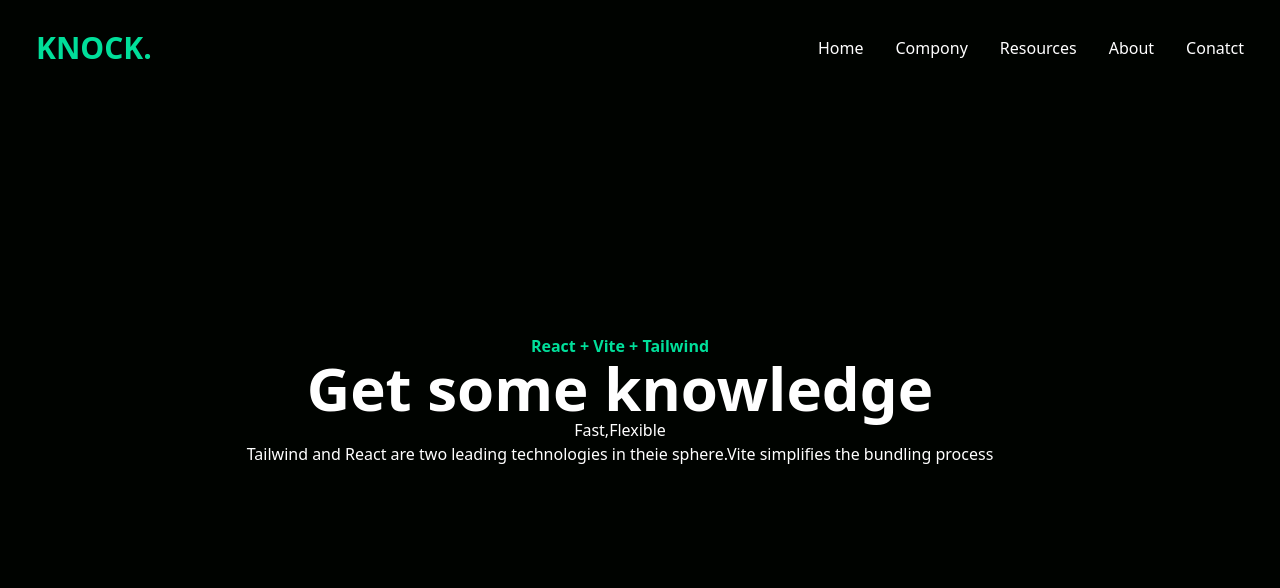
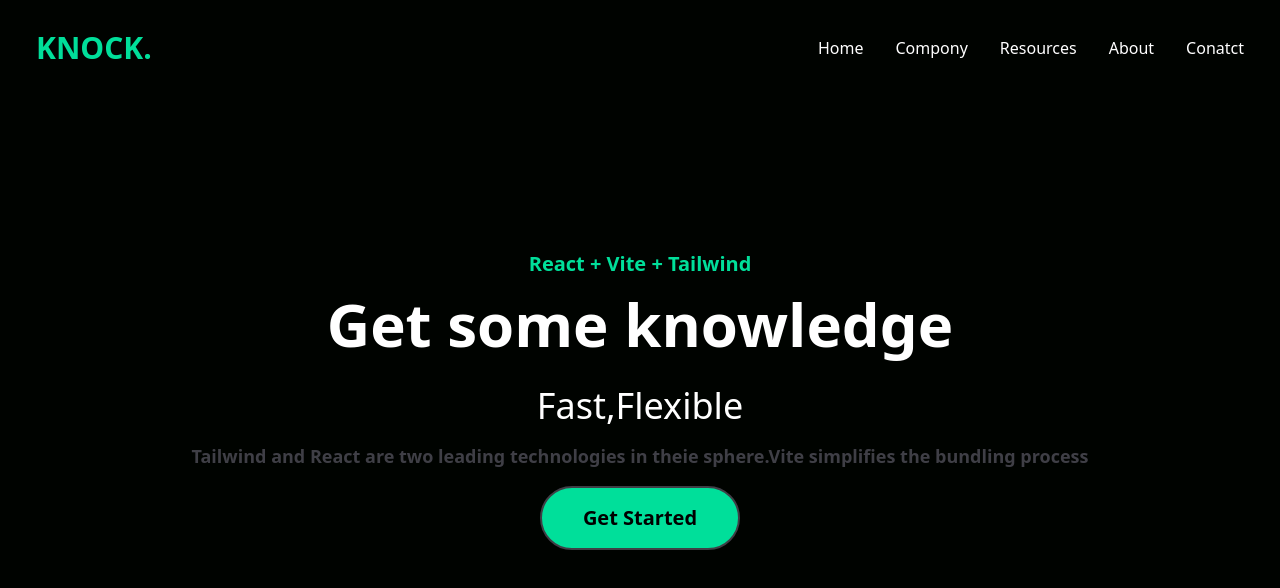
Before and after one commit to SudhiSumesh/React_tailwind_project, a React (Vite) app: page / in a window 1280 px wide. Shown: the top 588 px of the page. Built offline with nearby package versions, Linux system fonts and the light colour scheme.

Commit message:
landing complited

```diff
--- a/src/assets/Pages/Landing.jsx
+++ b/src/assets/Pages/Landing.jsx
@@ -3,19 +3,30 @@ import React from "react";
 function Landing() {
   return (
     <>
-      <div className="text-white text-center flex  justify-center flex-col w-full h-screen max-w-[1240px] mt-[-96px]">
-        <p className="text-main-color font-bold">React + Vite + Tailwind</p>
-        <h1 className="md:text-6xl sm:xl text-3xl font-bold">
+      <div className="text-white text-center flex  justify-center  flex-col w-full h-screen  mt-[-96px] ">
+        <p className="text-main-color md:text-xl font-bold">
+          React + Vite + Tailwind
+        </p>
+        <h1 className="md:text-6xl md:m-4 sm:text-4xl text-3xl font-bold md">
           Get some knowledge
         </h1>
         <div>
           {" "}
-          <p>Fast,Flexible</p>
+          <p className="md:text-4xl md:m-4 sm:text-2xl mt-2 mb-2 text-xl">
+            Fast,Flexible
+          </p>
         </div>
-        <p>
+        <p className="md:text-lg sm:text-lg text-sm font-bold text-zinc-700">
           Tailwind and React are two leading technologies in theie sphere.Vite
           simplifies the bundling process
         </p>
+        <button
+          type="button"
+          className=" text-black font-semibold  bg-main-color border-2 border-zinc-700 rounded-[2rem] w-[140px] mx-auto py-2 mt-4  md:py-4 md:w-[200px] md:text-xl sm:py-3 sm:w-[150px]"
+        >
+          {" "}
+          Get Started
+        </button>
       </div>
     </>
   );
```
